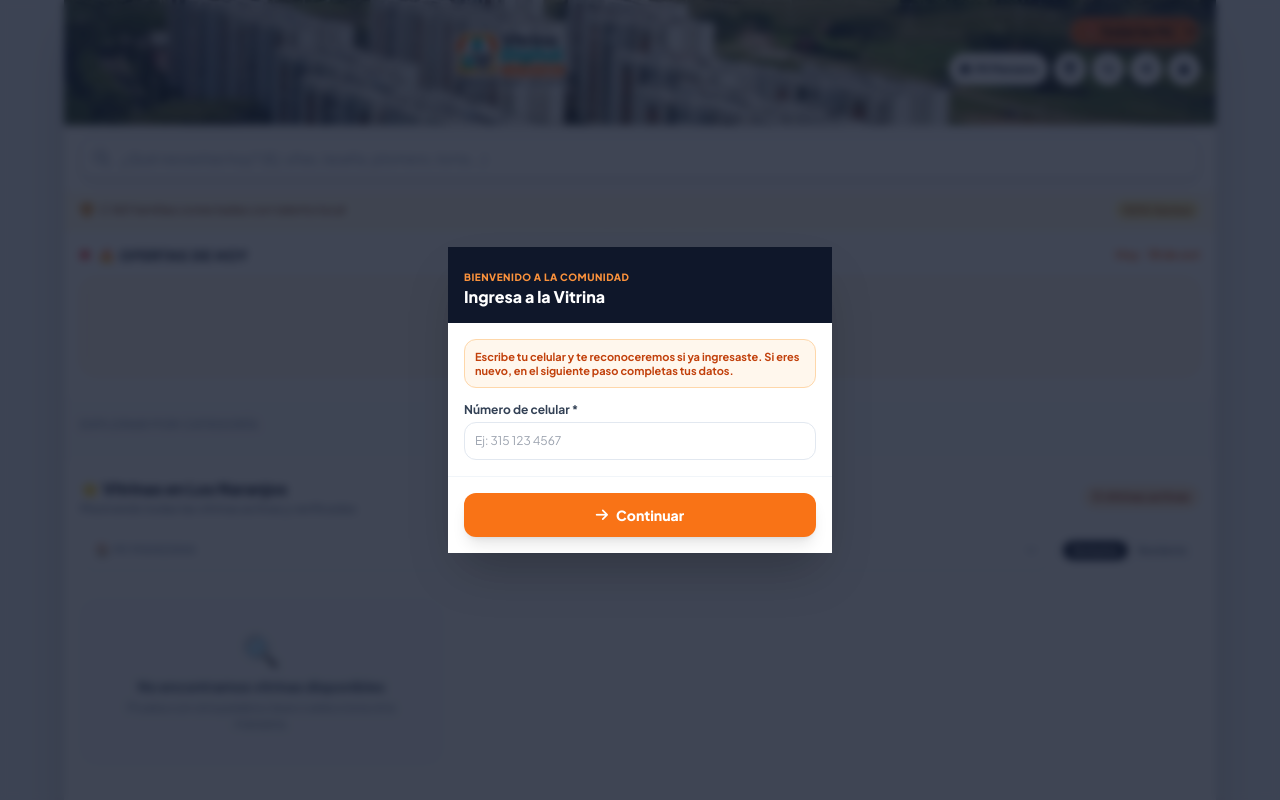
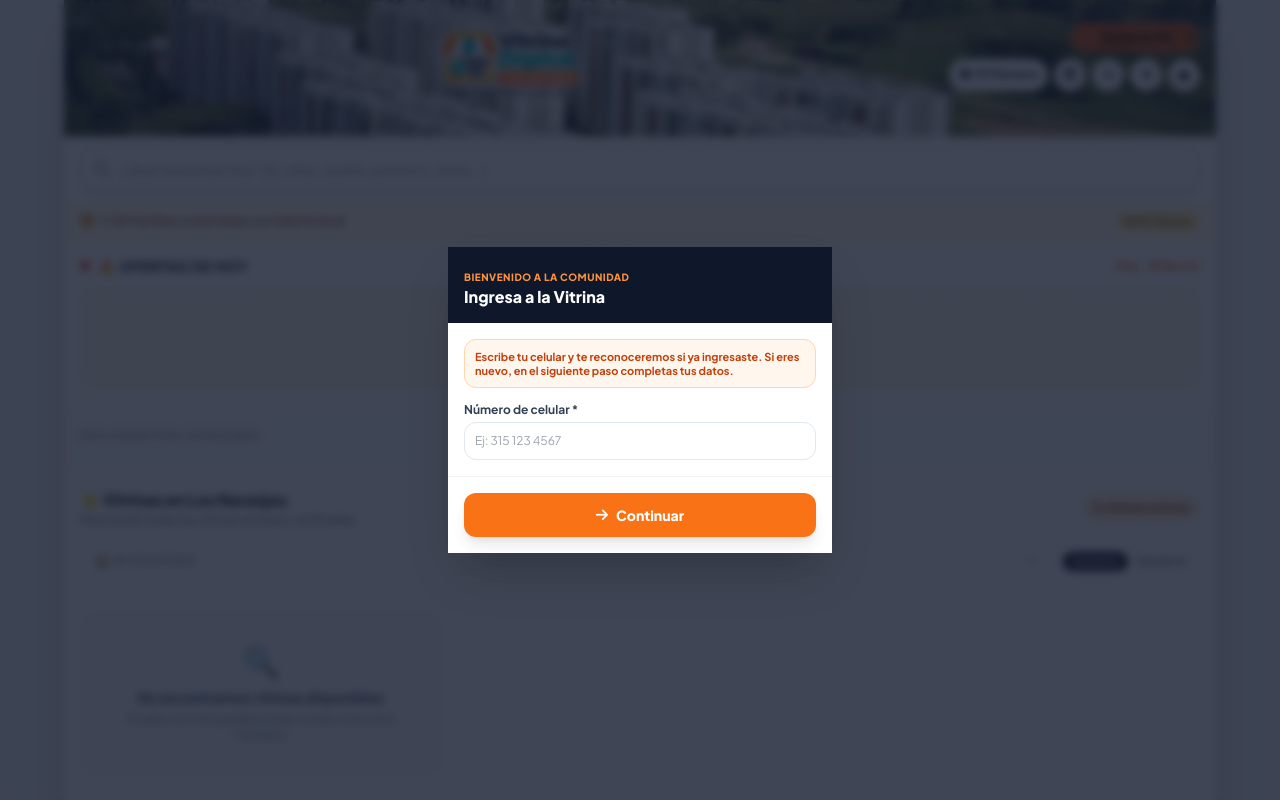
Before and after one commit to Migu3l14/vecinos-los-naranjos-fullstack, a website with bundled scripts: page frontend/index.html in a window 1280 px wide. Shown: the top 800 px of the page. Built offline with nearby package versions, Linux system fonts and the light colour scheme; no server answers; a script that the page names is missing.

Commit message:
feat(ui): logo responsivo por dispositivo (h-14/sm:h-16/lg:h-20)

```diff
--- a/frontend/index.html
+++ b/frontend/index.html
@@ -39,7 +39,7 @@
 
       <div class="flex items-center justify-between relative z-10 gap-2">
         <div class="min-w-0 flex-1 flex justify-center">
-          <img src="images/logo-vitrina-digital.png" alt="Vitrina Digital Los Naranjos" class="h-14 sm:h-16 w-auto shrink-0 translate-y-2 [filter:drop-shadow(0_0_4px_rgba(255,255,255,0.95))_drop-shadow(0_0_9px_rgba(255,255,255,0.75))]" />
+          <img src="images/logo-vitrina-digital.png" alt="Vitrina Digital Los Naranjos" class="h-14 sm:h-16 lg:h-20 w-auto shrink-0 translate-y-2 [filter:drop-shadow(0_0_4px_rgba(255,255,255,0.95))_drop-shadow(0_0_9px_rgba(255,255,255,0.75))]" />
         </div>
 
         <!-- SELECTOR DE MANZANA A LA DERECHA Y DEBAJO LA FILA DE ICONOS -->
```
